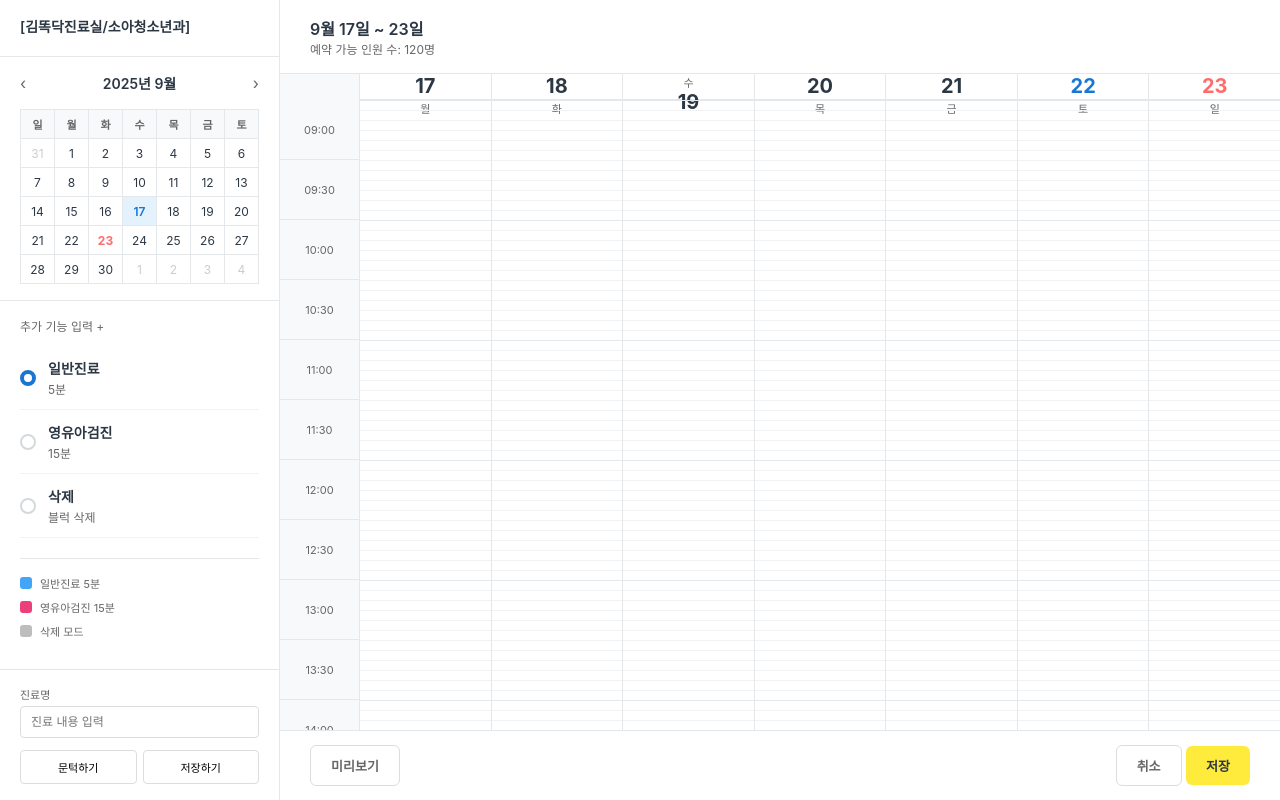
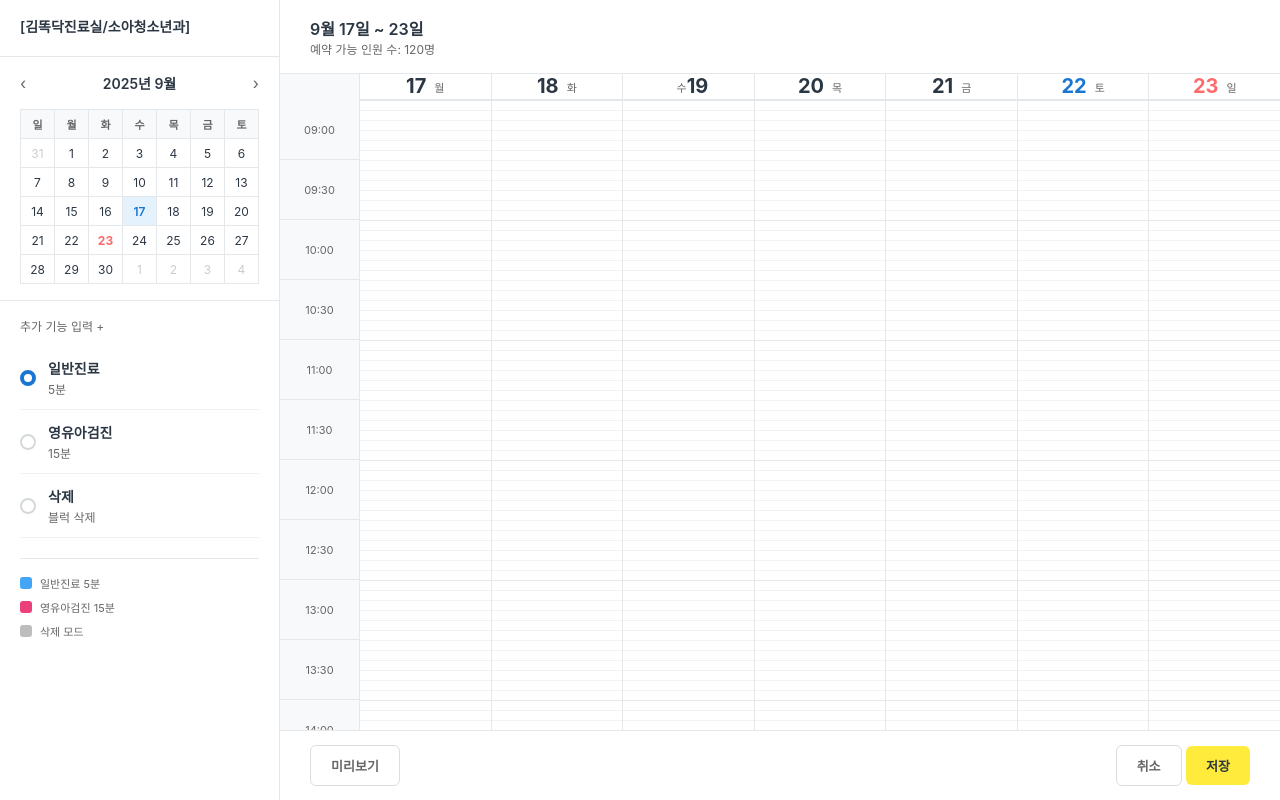
Before and after one commit to DesignerZERO/Scheduler, a plain HTML site: page index.html in a window 1280 px wide. Drawn offline with Linux system fonts and the light colour scheme; a web font is replaced by a local one.

Commit message:
Update index.html

```diff
--- a/index.html
+++ b/index.html
@@ -334,10 +334,11 @@
             flex: 1;
             border-right: 1px solid #e5e8eb;
             display: flex;
-            flex-direction: column;
+            flex-direction: row;
             align-items: center;
             justify-content: center;
             text-align: center;
+
         }
 
         .date-column:last-child {
@@ -354,6 +355,7 @@
         .date-day {
             font-size: 11px;
             color: #666;
+            margin-left: 8px;
         }
 
         .date-column.today .date-number {
@@ -820,7 +822,7 @@
             </div>
 
             <!-- 하단 설정 -->
-            <div class="bottom-settings">
+            <!-- <div class="bottom-settings">
                 <div class="setting-group">
                     <div class="setting-label">진료명</div>
                     <input type="text" class="setting-input" placeholder="진료 내용 입력">
@@ -830,7 +832,7 @@
                     <button class="setting-btn">문턱하기</button>
                     <button class="setting-btn">저장하기</button>
                 </div>
-            </div>
+            </div> -->
         </div>
 
         <!-- 메인 스케줄 영역 -->
```
